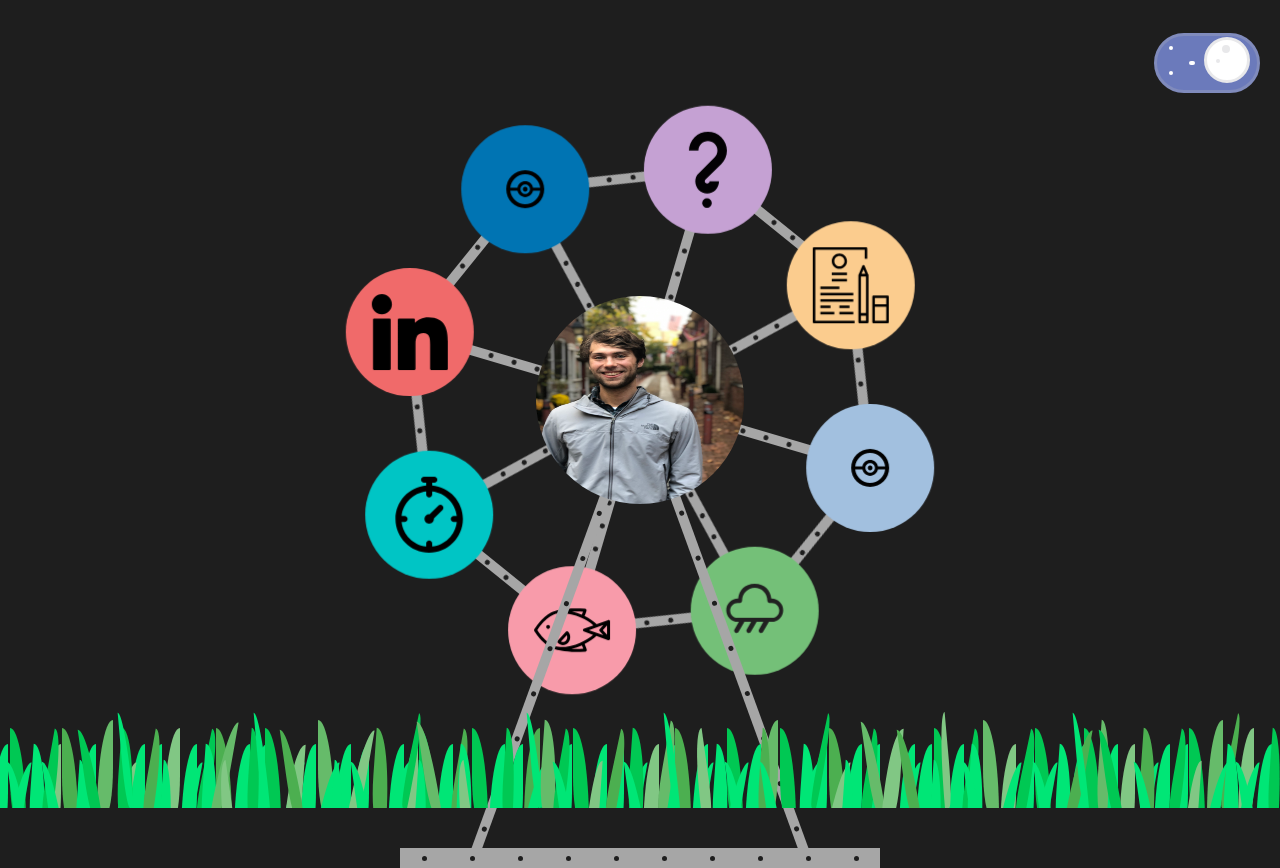
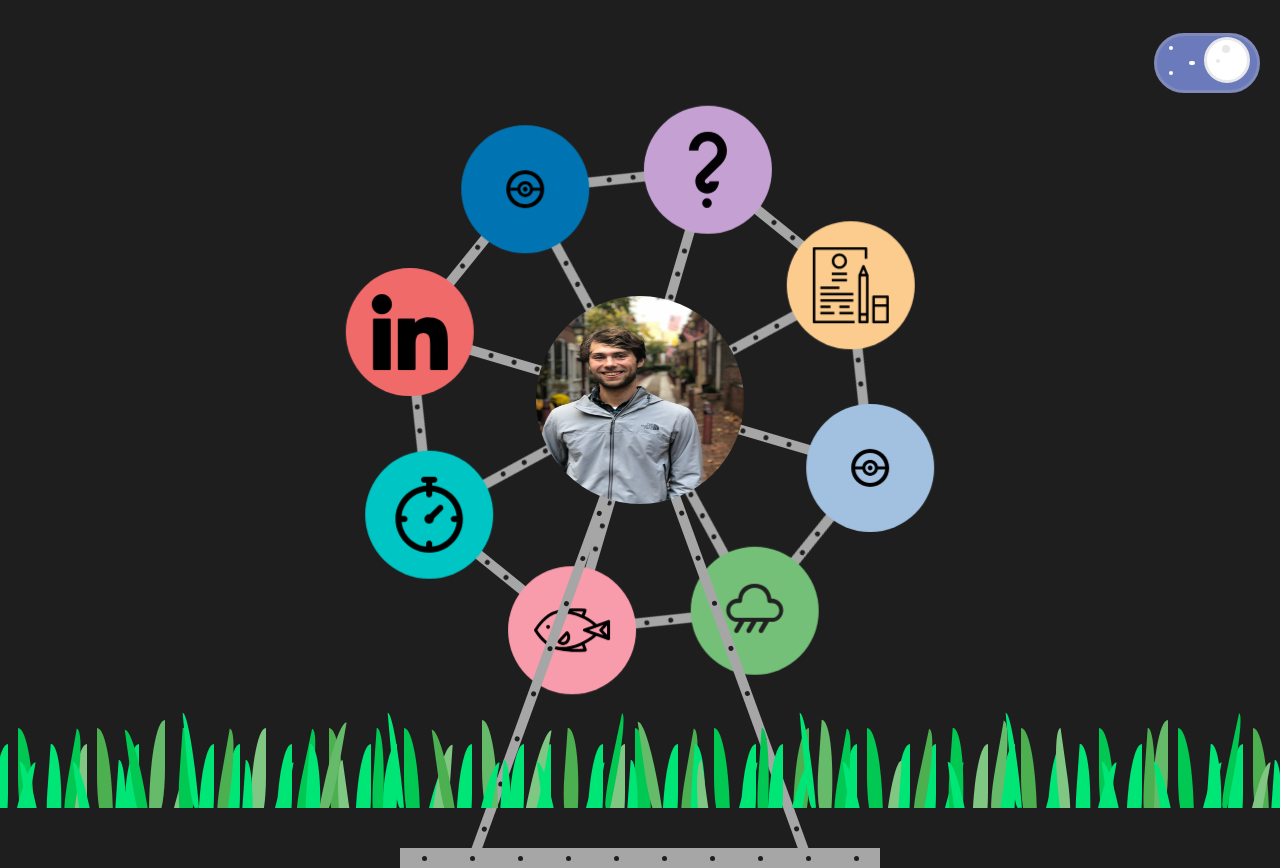
Before and after one commit to piacib/portfolio, a React (Create React App) app: page / in a window 1280 px wide. Built offline with nearby package versions, Linux system fonts and the light colour scheme.

Commit message:
added keys to blades

```diff
--- a/src/components/Grass/Grass.tsx
+++ b/src/components/Grass/Grass.tsx
@@ -2,8 +2,8 @@ import React from "react";
 import "./grass.css";
 const Grass = () => {
   let blades = [];
-  for (let i = 0; i < 150; i++) {
-    blades.push(<div className="blade"></div>);
+  for (let i = 0; i < 100; i++) {
+    blades.push(<div key={i} className="blade"></div>);
   }
   return <div className="grass">{blades}</div>;
 };
```
